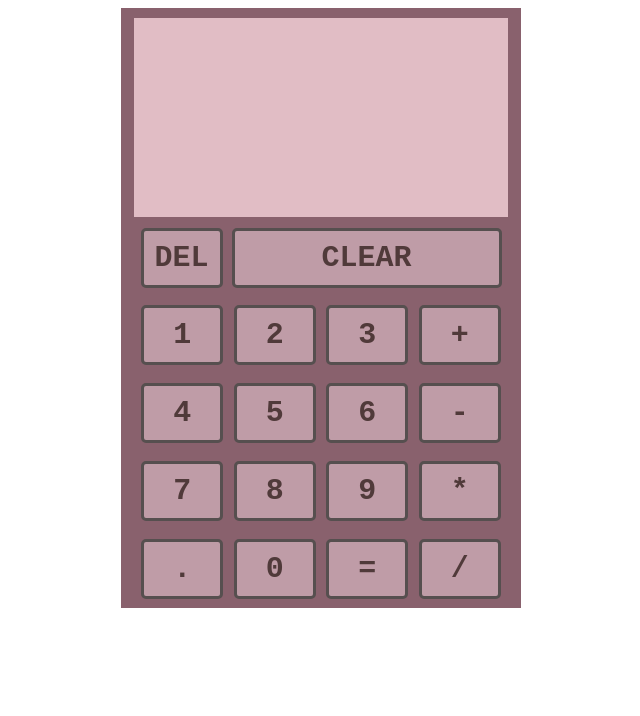
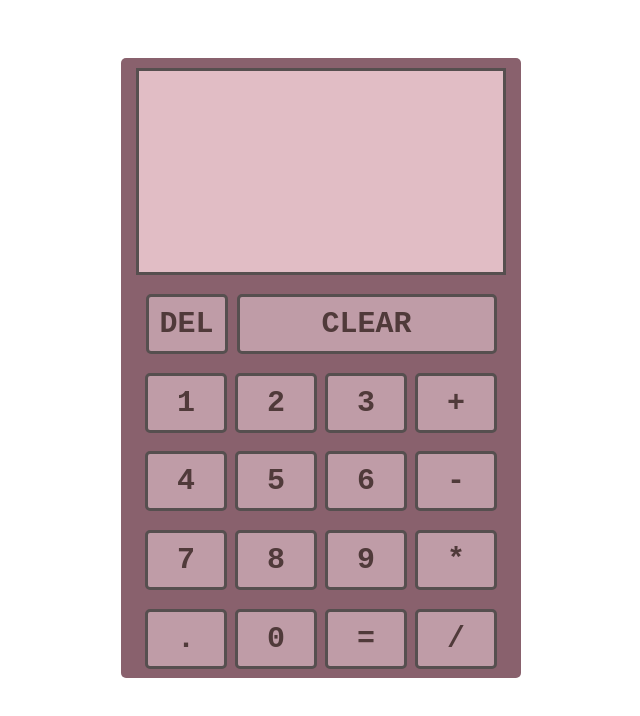
Before and after one commit to myceliumspawning/calculator, a plain HTML site: page index.html in a window 1280 px wide. Shown: the whole page, without its empty margins (319-959 px from the left). Drawn offline with Linux system fonts and the light colour scheme.

Commit message:
Fix text wrap and tweak style

```diff
--- a/styles.css
+++ b/styles.css
@@ -8,6 +8,8 @@
 body {
     display: flex;
     justify-content: center;
+    align-items: center;
+    height: 90vh;
 }
 
 div {
@@ -16,7 +18,12 @@ div {
     align-items: center;
     flex-direction: column;
     flex-wrap: wrap;
-    width: 370px;
+    width: 360px;
+}
+
+span {
+    display: block;
+    word-break: break-all;
 }
 
 button {
@@ -41,14 +48,16 @@ button:active {
 .calculator {
     background-color: #89616D;
     width: 400px;
-    height: 600px;
+    height: 620px;
+    border-radius: 5px;
 }
 
 .display {
     background-color: #E1BDC5;
     flex: 1;
+    border: 3px solid rgb(86, 79, 79);
     padding: 2px;
-    margin: 10px 4px 2px 4px;
+    margin: 10px 12px;
     display: flex;
     flex-wrap: wrap;
     justify-content: flex-end;
@@ -56,5 +65,5 @@ button:active {
 }
 
 #clear {
-    width: 270px;
+    width: 260px;
 }
```
Also changed, not shown: index.html (+1 -1 lines).
